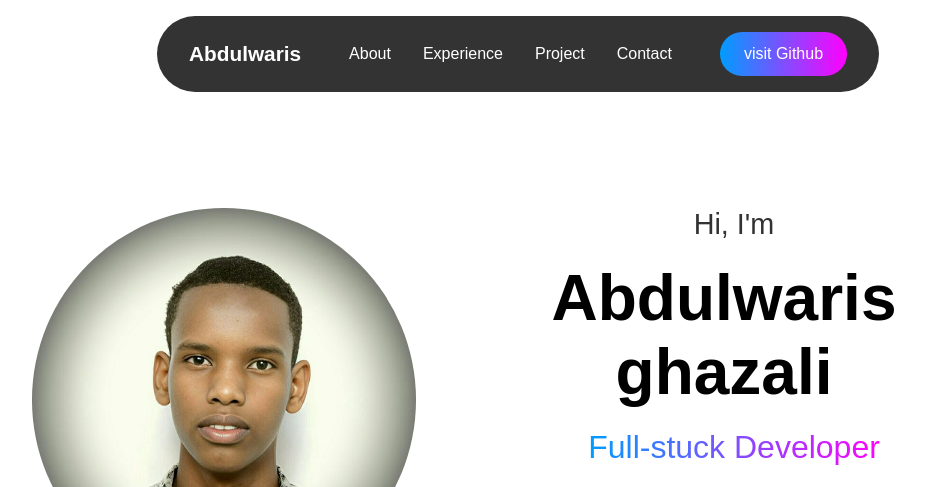
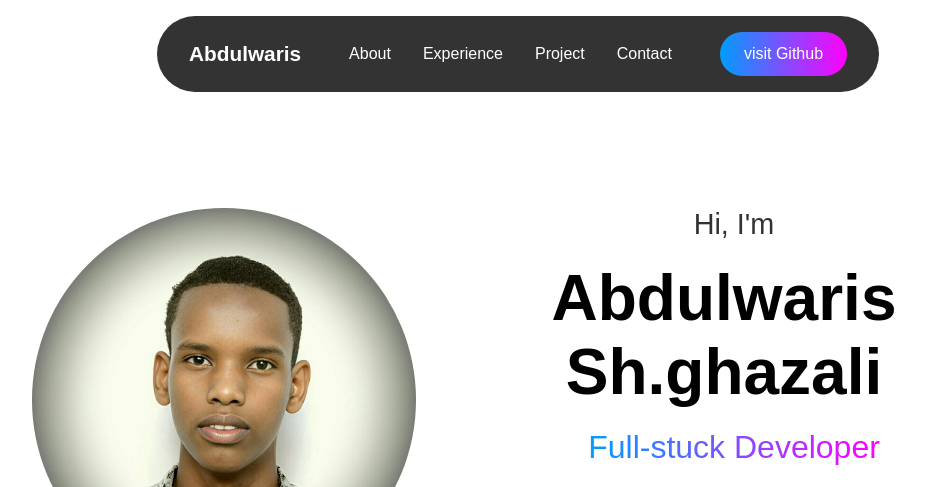
Before and after one commit to wariyoo/portfolio, a plain HTML site: page index.html in a window 1280 px wide. Shown: the top 487 px of the page, without its empty margins (122-1047 px from the left). Drawn offline with Linux system fonts and the light colour scheme.

Commit message:
adding sheikh

```diff
--- a/index.html
+++ b/index.html
@@ -46,7 +46,7 @@
 
           <div class="text">
             <h3>Hi, I'm</h3>
-            <h1>Abdulwaris ghazali</h1>
+            <h1>Abdulwaris Sh.ghazali</h1>
             <span>Full-stuck Developer</span>
           </div>
 
```
